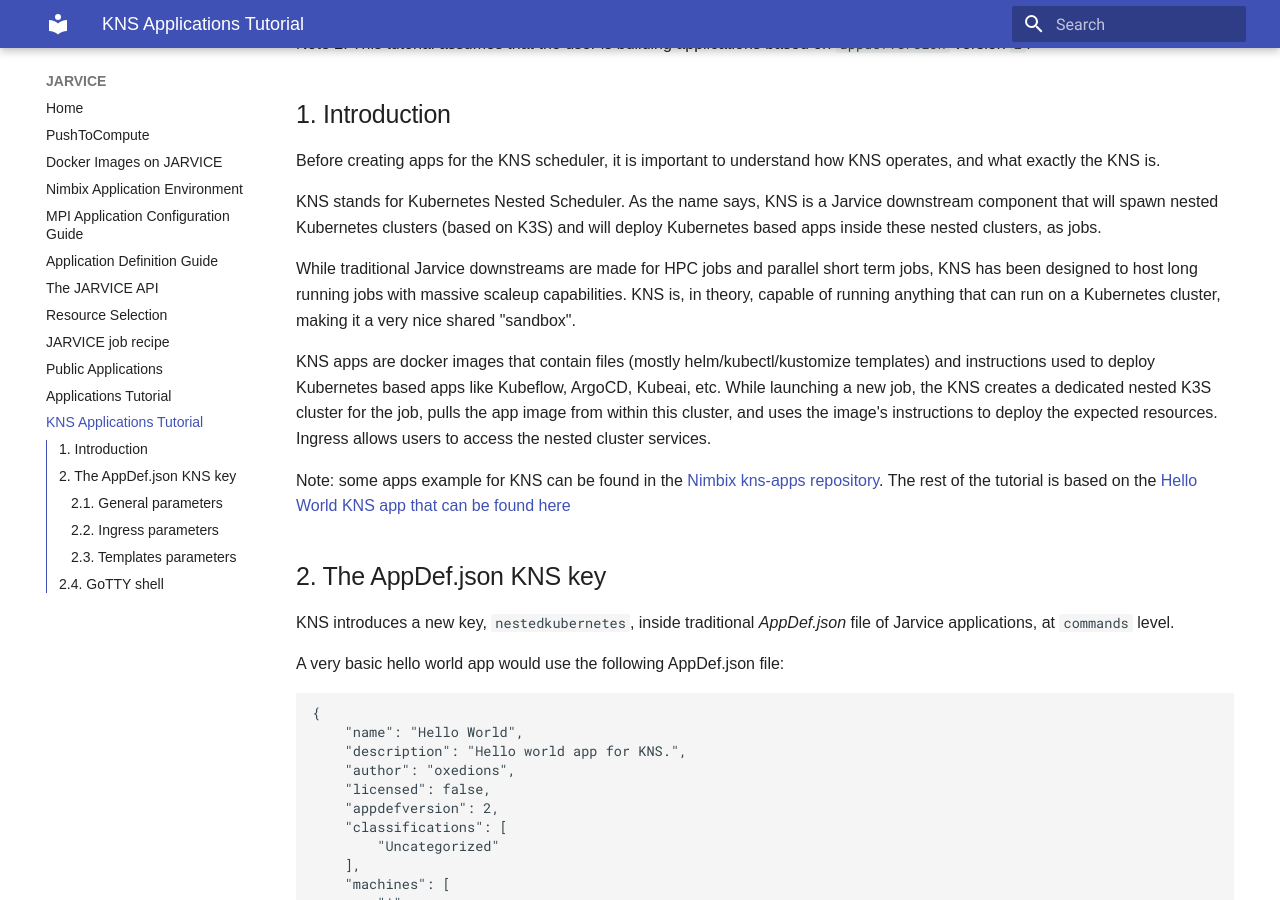
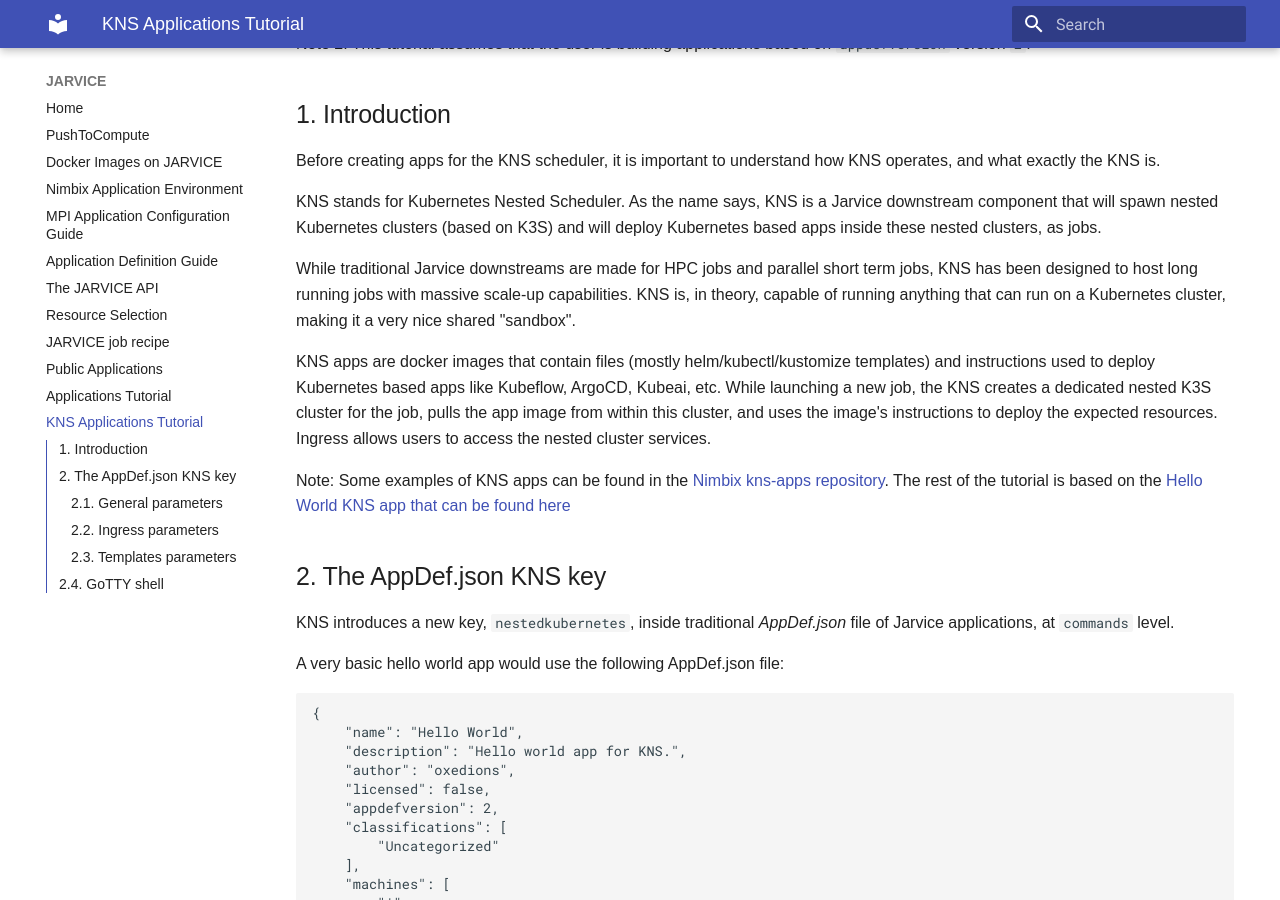
Before and after one commit to nimbix/jardoc, an MkDocs documentation site: the page built from docs/kns_apps_tutorial.md, in a window 1280 px wide and 900 px high, scrolled down 534 px. Built offline with MkDocs 1.6.1 and Material for MkDocs 9.7.7, drawn with Linux system fonts in a browser that asks for light colours; some of the changed text lies outside the part shown.

Commit message:
Add requested fix

```diff
--- a/docs/kns_apps_tutorial.md
+++ b/docs/kns_apps_tutorial.md
@@ -13,11 +13,11 @@
 KNS stands for Kubernetes Nested Scheduler. As the name says, KNS is a Jarvice downstream component that will spawn nested Kubernetes clusters (based on K3S)
 and will deploy Kubernetes based apps inside these nested clusters, as jobs.
 
-While traditional Jarvice downstreams are made for HPC jobs and parallel short term jobs, KNS has been designed to host long running jobs with massive scaleup capabilities. KNS is, in theory, capable of running anything that can run on a Kubernetes cluster, making it a very nice shared "sandbox".
+While traditional Jarvice downstreams are made for HPC jobs and parallel short term jobs, KNS has been designed to host long running jobs with massive scale-up capabilities. KNS is, in theory, capable of running anything that can run on a Kubernetes cluster, making it a very nice shared "sandbox".
 
 KNS apps are docker images that contain files (mostly helm/kubectl/kustomize templates) and instructions used to deploy Kubernetes based apps like Kubeflow, ArgoCD, Kubeai, etc. While launching a new job, the KNS creates a dedicated nested K3S cluster for the job, pulls the app image from within this cluster, and uses the image's instructions to deploy the expected resources. Ingress allows users to access the nested cluster services.
 
-Note: some apps example for KNS can be found in the [Nimbix kns-apps repository](https://github.com/nimbix/kns-apps). The rest of the tutorial is based on the [Hello World KNS app that can be found here](https://github.com/nimbix/kns-apps/tree/master/apps/hello_world)
+Note: Some examples of KNS apps can be found in the [Nimbix kns-apps repository](https://github.com/nimbix/kns-apps). The rest of the tutorial is based on the [Hello World KNS app that can be found here](https://github.com/nimbix/kns-apps/tree/master/apps/hello_world)
 
 ## 2. The AppDef.json KNS key
 
```
Also changed, not shown: other parts of docs/kns_apps_tutorial.md (+2 -2 lines).
